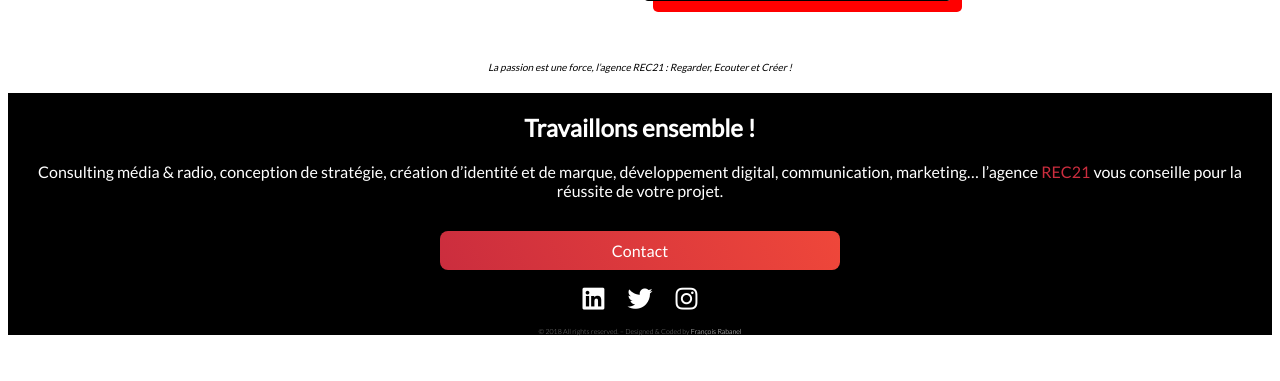
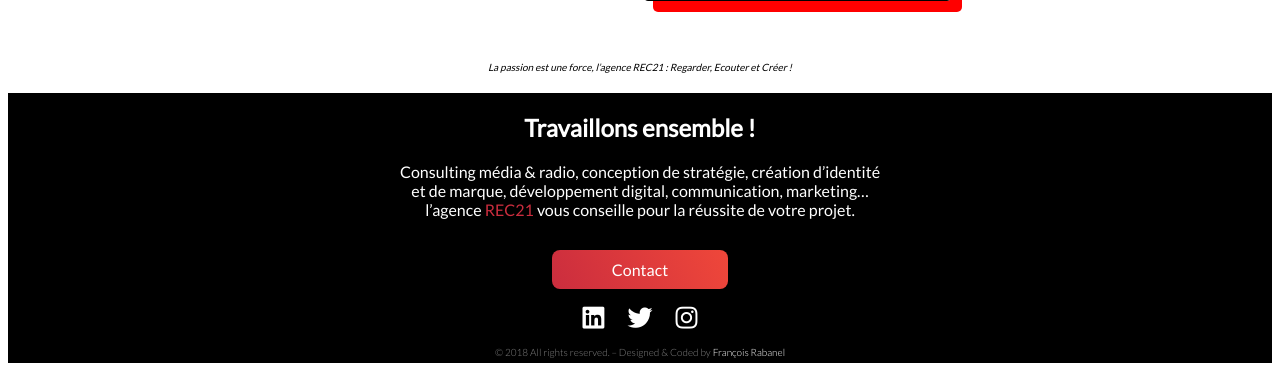
Before and after one commit to FrancoisRab/ClaudE-website, a Flask app: page / in a window 1280 px wide. Shown: the part 884-1265 px from the top of the page. Before the commit the page ends 1220 px from the top, so only its background shows below. Run offline with Flask 2, Linux system fonts and the light colour scheme; some libraries are stand-ins or nearby versions.

Commit message:
Footer website css

```diff
--- a/static/css/footer.css
+++ b/static/css/footer.css
@@ -37,3 +37,15 @@
   font-weight: lighter;
   font-size: 7px;
 }
+
+@media (min-width: 800px) {
+  .footer-content-size {
+    width: 520px;
+    margin: 0 auto;
+  }
+
+  .copyright p {
+    font-size: 10px;
+    padding-bottom: 5px;
+  }
+}
--- a/templates/layout/shared/_footer.html
+++ b/templates/layout/shared/_footer.html
@@ -2,6 +2,7 @@
   <p><em>La passion est une force, l’agence REC21 : Regarder, Ecouter et Créer !</em></p>
 </div>
 <div class="footer-content">
+  <div class="footer-content-size">
     <div class="footer-text">
       <h2>Travaillons ensemble !</h2>
       <p>Consulting média & radio, conception de stratégie, création d’identité et de marque, développement digital,
@@ -26,3 +27,4 @@
       </p>
     </div>
   </div>
+</div>
```
Lines whose indentation alone changed are shown as unchanged.
